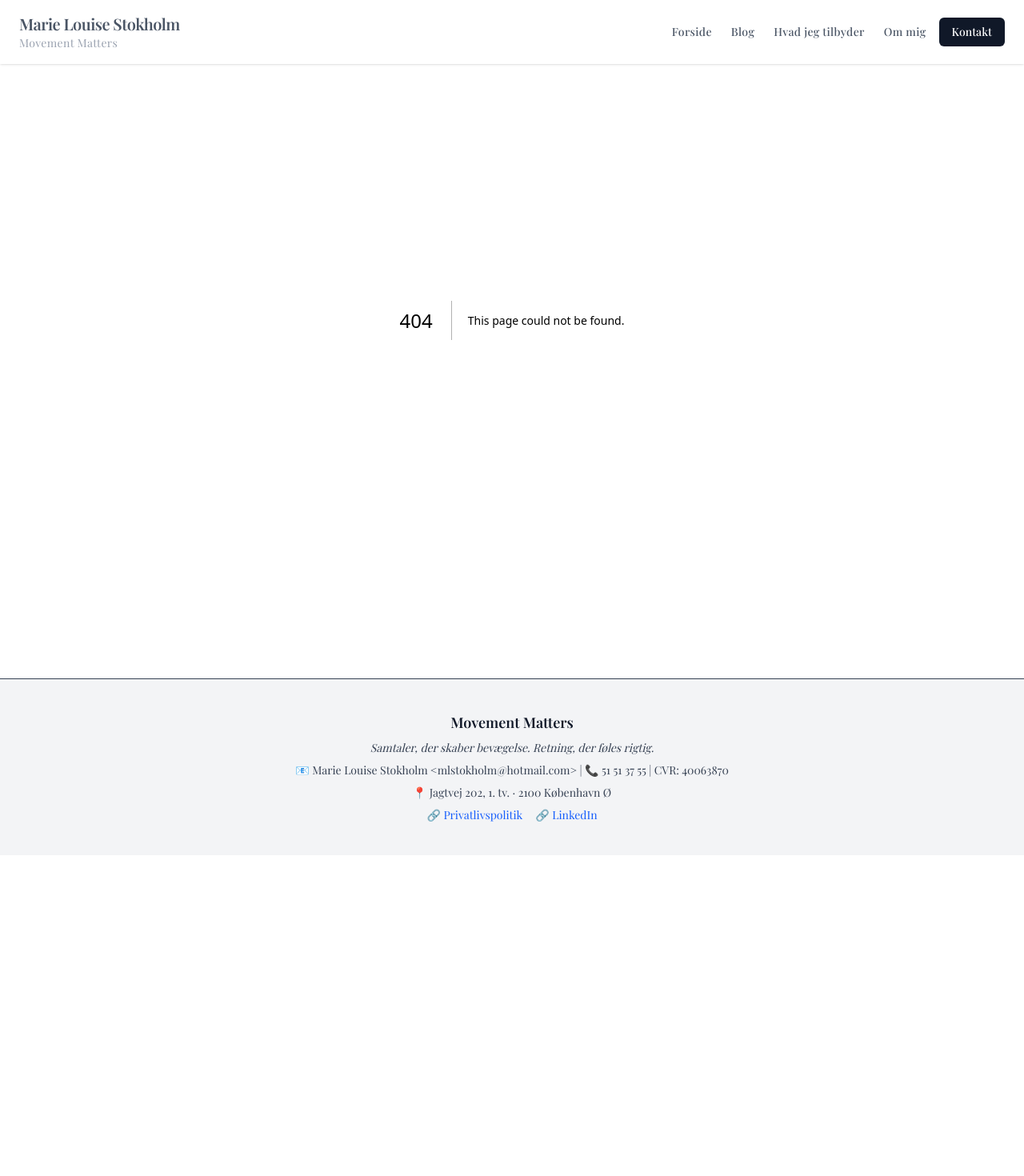
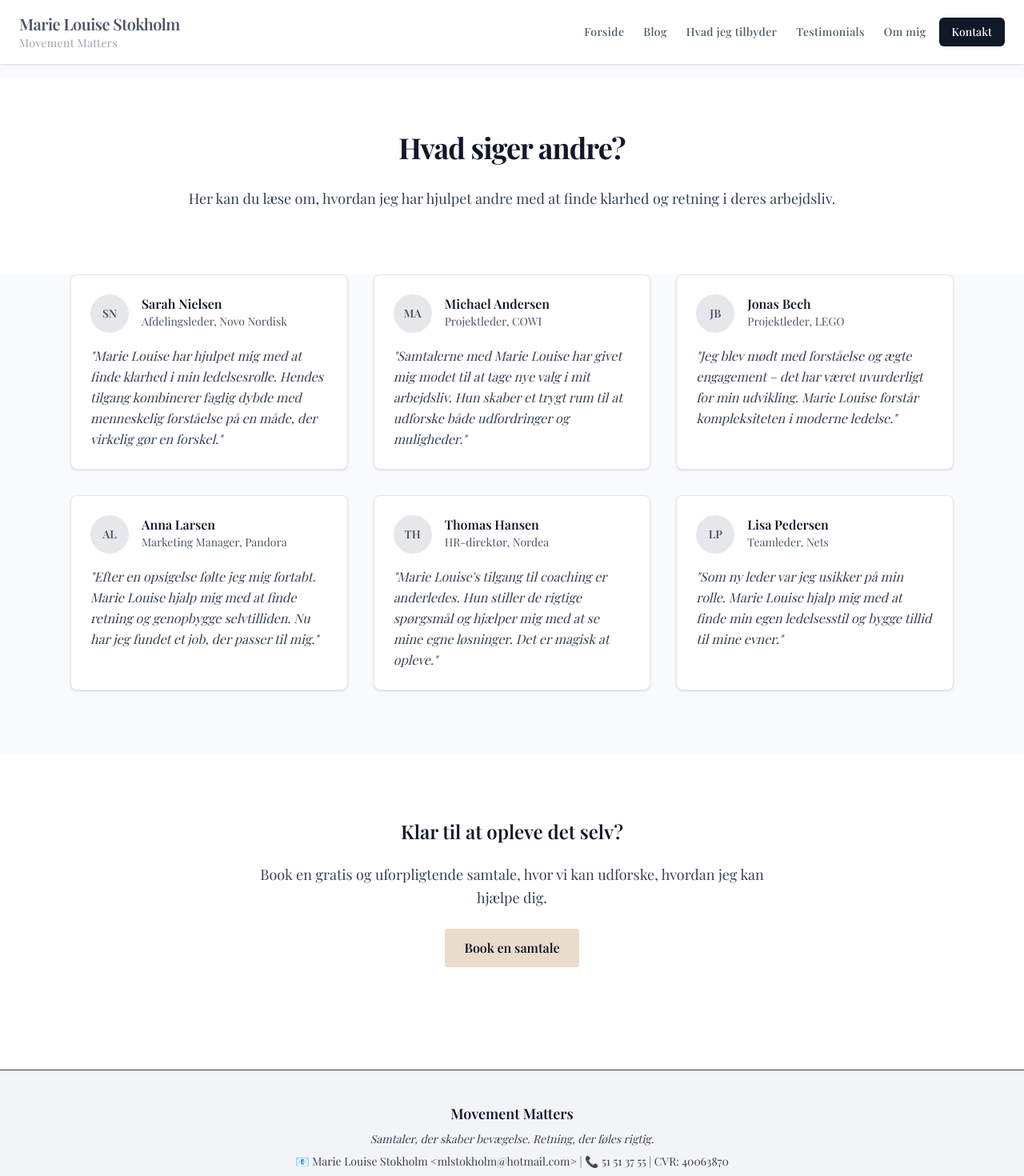
Before and after one commit to nordic-agency/marielouisestokholm, a Next.js app: page /testimonials in a window 1280 px wide. Before the commit this address had no page. Shown: the top 1470 px of the page at 80% size. Before the commit the page ends 1069 px from the top, so only its background shows below. Built offline with nearby package versions, Linux system fonts and the light colour scheme.

Commit message:
Tilføj Testimonials side og navigation

```diff
--- /dev/null
+++ b/src/app/testimonials/page.tsx
@@ -0,0 +1,102 @@
+import Image from "next/image";
+
+export default function Testimonials() {
+  const testimonials = [
+    {
+      quote: "Marie Louise har hjulpet mig med at finde klarhed i min ledelsesrolle. Hendes tilgang kombinerer faglig dybde med menneskelig forståelse på en måde, der virkelig gør en forskel.",
+      name: "Sarah Nielsen",
+      role: "Afdelingsleder, Novo Nordisk",
+      image: "/images/testimonials/sarah.jpg"
+    },
+    {
+      quote: "Samtalerne med Marie Louise har givet mig modet til at tage nye valg i mit arbejdsliv. Hun skaber et trygt rum til at udforske både udfordringer og muligheder.",
+      name: "Michael Andersen",
+      role: "Projektleder, COWI",
+      image: "/images/testimonials/michael.jpg"
+    },
+    {
+      quote: "Jeg blev mødt med forståelse og ægte engagement – det har været uvurderligt for min udvikling. Marie Louise forstår kompleksiteten i moderne ledelse.",
+      name: "Jonas Bech",
+      role: "Projektleder, LEGO",
+      image: "/images/testimonials/jonas.jpg"
+    },
+    {
+      quote: "Efter en opsigelse følte jeg mig fortabt. Marie Louise hjalp mig med at finde retning og genopbygge selvtilliden. Nu har jeg fundet et job, der passer til mig.",
+      name: "Anna Larsen",
+      role: "Marketing Manager, Pandora",
+      image: "/images/testimonials/anna.jpg"
+    },
+    {
+      quote: "Marie Louise's tilgang til coaching er anderledes. Hun stiller de rigtige spørgsmål og hjælper mig med at se mine egne løsninger. Det er magisk at opleve.",
+      name: "Thomas Hansen",
+      role: "HR-direktør, Nordea",
+      image: "/images/testimonials/thomas.jpg"
+    },
+    {
+      quote: "Som ny leder var jeg usikker på min rolle. Marie Louise hjalp mig med at finde min egen ledelsesstil og bygge tillid til mine evner.",
+      name: "Lisa Pedersen",
+      role: "Teamleder, Nets",
+      image: "/images/testimonials/lisa.jpg"
+    }
+  ];
+
+  return (
+    <main className="bg-gray-50 min-h-screen pt-24">
+      {/* Hero Section */}
+      <section className="w-full bg-white pt-16 pb-20 px-6">
+        <div className="max-w-4xl mx-auto text-center space-y-6">
+          <h1 className="text-3xl sm:text-4xl font-bold text-gray-900 leading-snug tracking-tight">
+            Hvad siger andre?
+          </h1>
+          <p className="text-lg leading-relaxed text-gray-700">
+            Her kan du læse om, hvordan jeg har hjulpet andre med at finde klarhed og retning i deres arbejdsliv.
+          </p>
+        </div>
+      </section>
+
+      {/* Testimonials Grid */}
+      <section className="max-w-6xl mx-auto px-6 pb-20">
+        <div className="grid md:grid-cols-2 lg:grid-cols-3 gap-8">
+          {testimonials.map((testimonial, index) => (
+            <div key={index} className="bg-white rounded-lg shadow-sm border border-gray-200 p-6 space-y-4">
+              <div className="flex items-start space-x-4">
+                <div className="flex-shrink-0">
+                  <div className="w-12 h-12 bg-gray-200 rounded-full flex items-center justify-center">
+                    <span className="text-gray-600 font-semibold text-sm">
+                      {testimonial.name.split(' ').map(n => n[0]).join('')}
+                    </span>
+                  </div>
+                </div>
+                <div className="flex-1">
+                  <h3 className="font-semibold text-gray-900">{testimonial.name}</h3>
+                  <p className="text-sm text-gray-600">{testimonial.role}</p>
+                </div>
+              </div>
+              <blockquote className="text-gray-700 leading-relaxed italic">
+                "{testimonial.quote}"
+              </blockquote>
+            </div>
+          ))}
+        </div>
+      </section>
+
+      {/* Call to Action */}
+      <section className="py-20 px-6 bg-white text-center">
+        <div className="max-w-2xl mx-auto space-y-6">
+          <h2 className="text-2xl font-semibold text-gray-900">
+            Klar til at opleve det selv?
+          </h2>
+          <p className="text-lg leading-relaxed text-gray-700">
+            Book en gratis og uforpligtende samtale, hvor vi kan udforske, hvordan jeg kan hjælpe dig.
+          </p>
+          <a
+            href="/kontakt"
+            className="inline-block bg-[#e9dccb] hover:bg-[#d7c3ad] text-gray-900 font-semibold py-3 px-6 rounded transition"
+          >
+            Book en samtale
+          </a>
+        </div>
+      </section>
+    </main>
+  );
+}
--- a/src/components/Header.tsx
+++ b/src/components/Header.tsx
@@ -18,6 +18,7 @@ export default function Header() {
           <Link href="/">Forside</Link>
           <Link href="/blog">Blog</Link>
           <Link href="/hvad-jeg-tilbyder">Hvad jeg tilbyder</Link>
+          <Link href="/testimonials">Testimonials</Link>
           <Link href="/om-mig">Om mig</Link>
         </nav>
         <Link
@@ -41,6 +42,7 @@ export default function Header() {
           <Link href="/" onClick={() => setMenuOpen(false)}>Forside</Link>
           <Link href="/blog" onClick={() => setMenuOpen(false)}>Blog</Link>
           <Link href="/hvad-jeg-tilbyder" onClick={() => setMenuOpen(false)}>Hvad jeg tilbyder</Link>
+          <Link href="/testimonials" onClick={() => setMenuOpen(false)}>Testimonials</Link>
           <Link href="/om-mig" onClick={() => setMenuOpen(false)}>Om mig</Link>
           <Link
             href="/kontakt"
```
